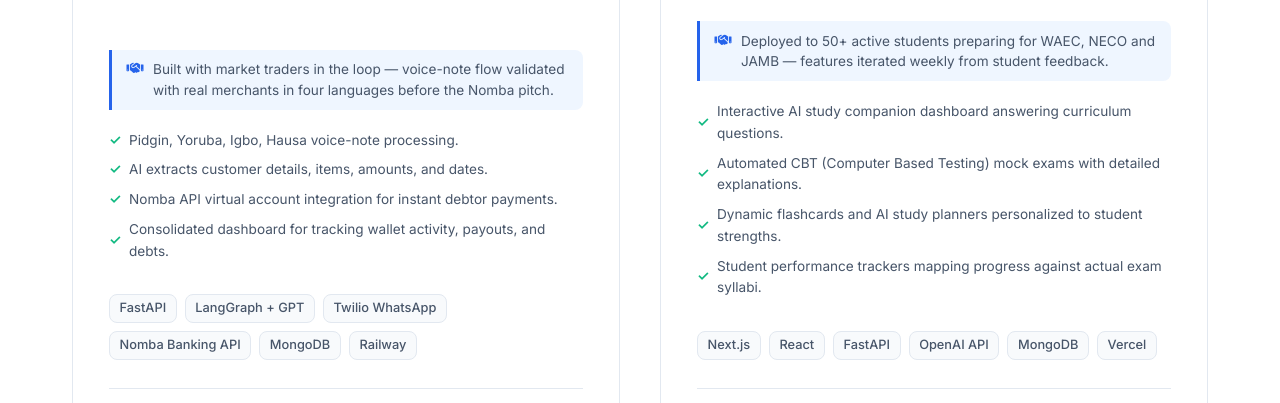
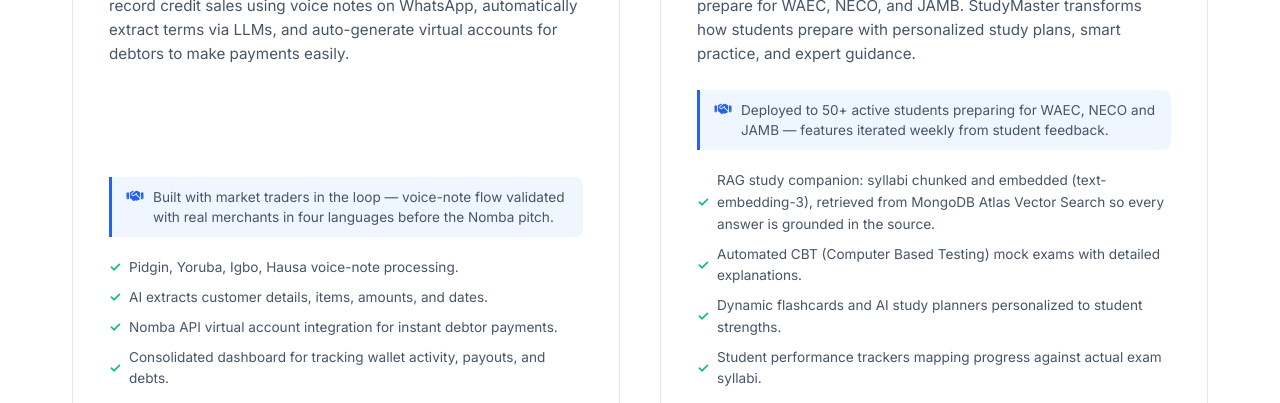
Before and after one commit to Abdullah-webd/ajala-abdullah, a website: page index.html in a window 1280 px wide. Shown: the part 3385-3788 px from the top of the page. Drawn offline with Linux system fonts and the light colour scheme.

Commit message:
feat: add real RAG (text-embedding-3 + Atlas Vector Search) and eval-harness details to resume and project cards; drop pgvector

```diff
--- a/index.html
+++ b/index.html
@@ -60,7 +60,7 @@
         <div class="hero-buttons">
           <a href="#projects" class="btn btn-primary">Explore Work <i class="fas fa-arrow-right"></i></a>
           <a href="#contact" class="btn btn-secondary">Get In Touch</a>
-          <a href="assets/Ajala-Abdullah-Resume.pdf?v=20260915" class="btn btn-secondary" target="_blank" rel="noopener" download="Ajala-Abdullah-Resume.pdf"><i class="fas fa-file-arrow-down"></i> Download Resume</a>
+          <a href="assets/Ajala-Abdullah-Resume.pdf?v=20260915b" class="btn btn-secondary" target="_blank" rel="noopener" download="Ajala-Abdullah-Resume.pdf"><i class="fas fa-file-arrow-down"></i> Download Resume</a>
         </div>
       </div>
 
@@ -177,6 +177,7 @@
               <li>Streaming agent with a live activity feed; ask about recent conversations on any channel.</li>
               <li>Draft → approve → send, including one-shot broadcast to all connected channels.</li>
               <li>Scheduled tasks that run an instruction on a cron and email you the result.</li>
+              <li>Eval harness: golden-set answers scored by an LLM judge plus scope-drift and prompt-injection tests — guardrails added from what it found.</li>
             </ul>
             <div class="project-tech">
               <span>Fastify + TypeScript</span>
@@ -269,7 +270,7 @@
             <p class="project-desc">An AI-powered study companion helping Nigerian students prepare for WAEC, NECO, and JAMB. StudyMaster transforms how students prepare with personalized study plans, smart practice, and expert guidance.</p>
             <div class="project-deploy"><i class="fas fa-handshake"></i> Deployed to 50+ active students preparing for WAEC, NECO and JAMB — features iterated weekly from student feedback.</div>
             <ul class="project-features">
-              <li>Interactive AI study companion dashboard answering curriculum questions.</li>
+              <li>RAG study companion: syllabi chunked and embedded (text-embedding-3), retrieved from MongoDB Atlas Vector Search so every answer is grounded in the source.</li>
               <li>Automated CBT (Computer Based Testing) mock exams with detailed explanations.</li>
               <li>Dynamic flashcards and AI study planners personalized to student strengths.</li>
               <li>Student performance trackers mapping progress against actual exam syllabi.</li>
@@ -279,7 +280,7 @@
               <span>React</span>
               <span>FastAPI</span>
               <span>OpenAI API</span>
-              <span>MongoDB</span>
+              <span>Atlas Vector Search</span>
               <span>Vercel</span>
             </div>
             <div class="project-links">
@@ -662,7 +663,7 @@
         <div class="skills-cat reveal reveal-delay-1">
           <h3 class="skills-cat-title"><i class="fas fa-robot"></i> LLM Systems</h3>
           <div class="skill-tags">
-            <span>OpenAI SDK / Responses API</span><span>Anthropic Claude SDK</span><span>Google Gemini</span><span>LangGraph</span><span>LangChain</span><span>Agents &amp; tool calling</span><span>Prompt &amp; context engineering</span><span>RAG</span><span>Embeddings &amp; vector databases</span><span>Structured outputs</span><span>LLM evals &amp; observability</span><span>MediaPipe (on-device CV)</span>
+            <span>OpenAI SDK / Responses API</span><span>Anthropic Claude SDK</span><span>Google Gemini</span><span>LangGraph</span><span>LangChain</span><span>Agents &amp; tool calling</span><span>Prompt &amp; context engineering</span><span>RAG (text-embedding-3 + Atlas Vector Search)</span><span>Chunking &amp; retrieval tuning</span><span>Structured outputs</span><span>LLM evals (golden sets, LLM-as-judge)</span><span>Guardrail &amp; prompt-injection testing</span><span>MediaPipe (on-device CV)</span>
           </div>
         </div>
 
```
Also changed, not shown: 1 other file.
